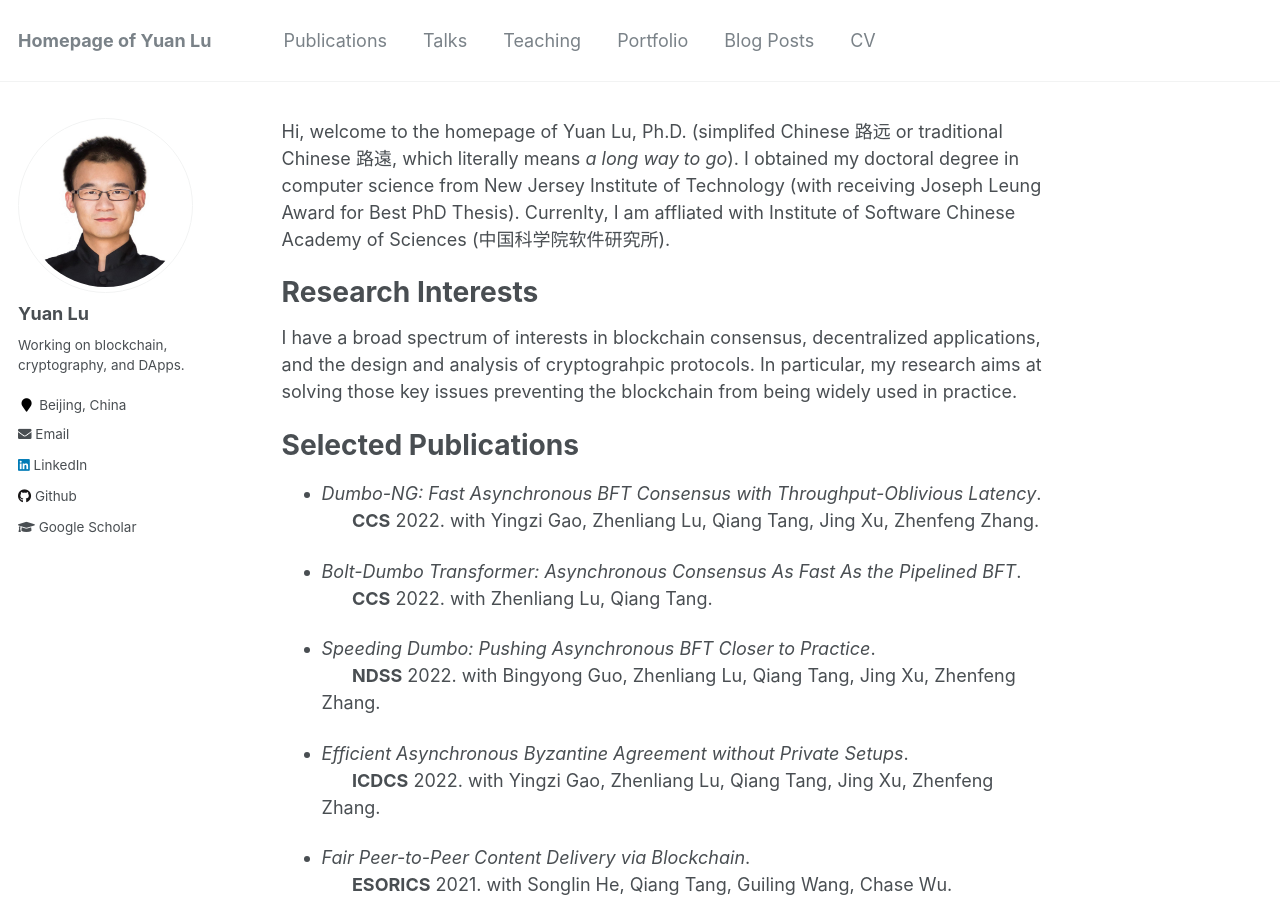
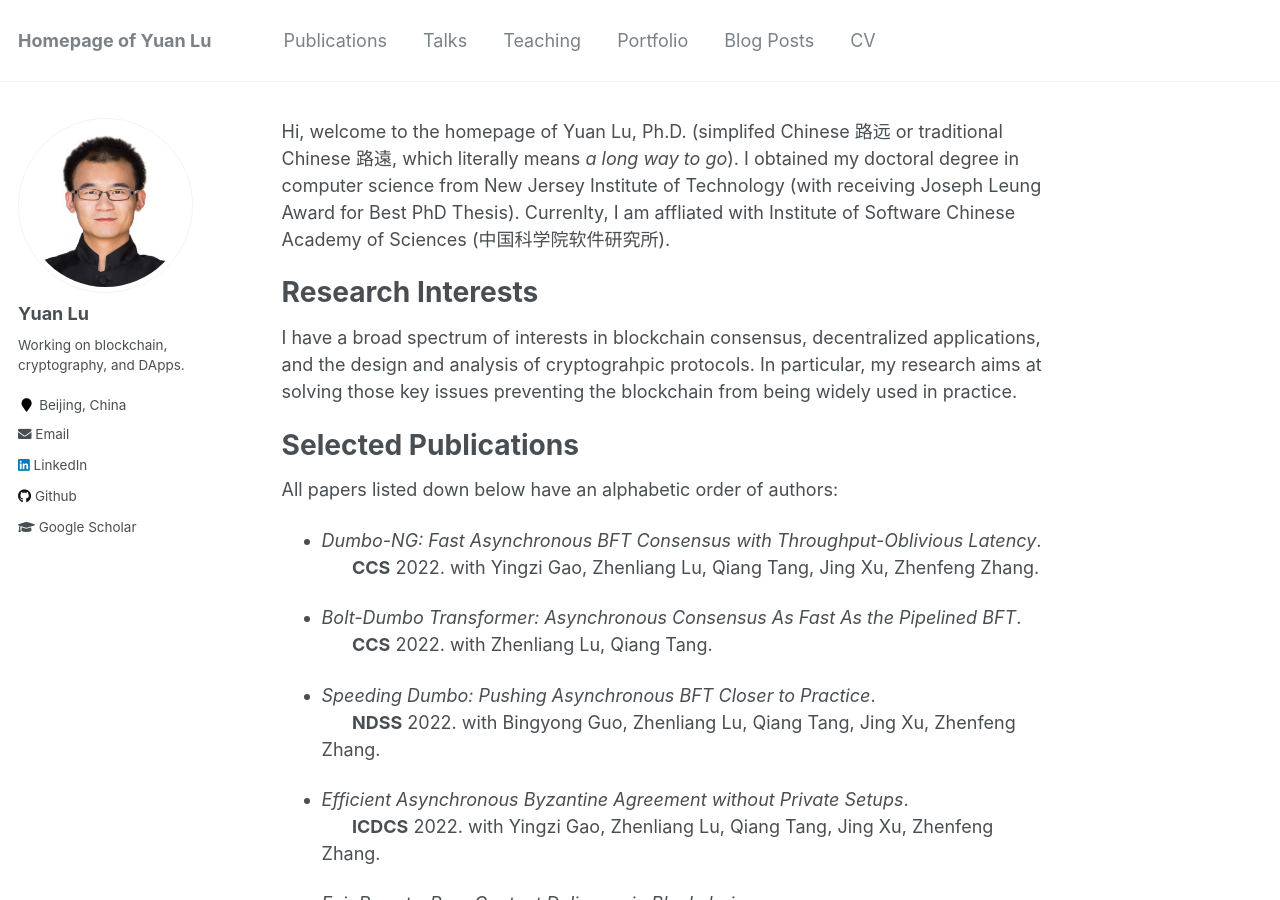
Before and after one commit to yylluu/yylluu.github.io, a Jekyll site: the page built from _pages/about.md, in a window 1280 px wide and 900 px high. Built offline with Jekyll 4.4.1, drawn with Linux system fonts in a browser that asks for light colours.

Commit message:
Update about.md

```diff
--- a/_pages/about.md
+++ b/_pages/about.md
@@ -20,6 +20,7 @@ I have a broad spectrum of interests in blockchain consensus, decentralized appl
 
 Selected Publications
 ======
+All papers listed down below have an alphabetic order of authors:
 
 - *Dumbo-NG: Fast Asynchronous BFT Consensus with Throughput-Oblivious Latency*.
      &nbsp; &nbsp; &nbsp; **CCS** 2022. with Yingzi Gao, Zhenliang Lu, Qiang Tang, Jing Xu, Zhenfeng Zhang.
```
